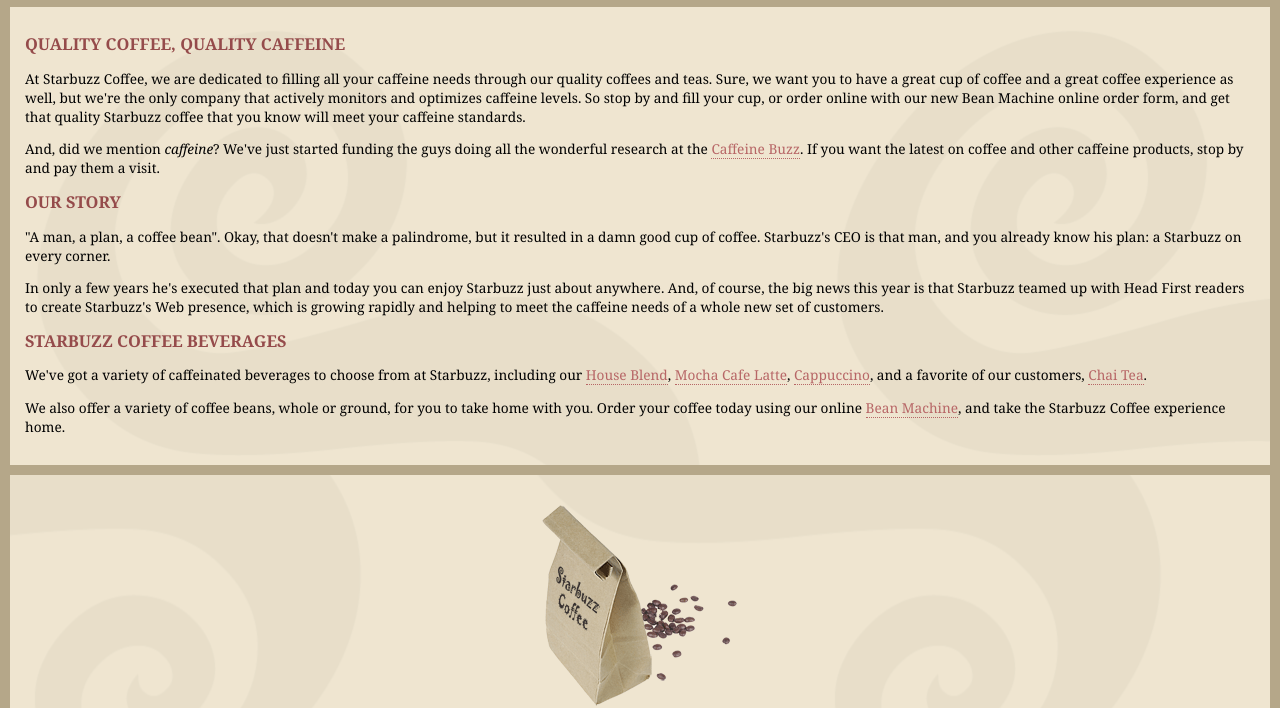
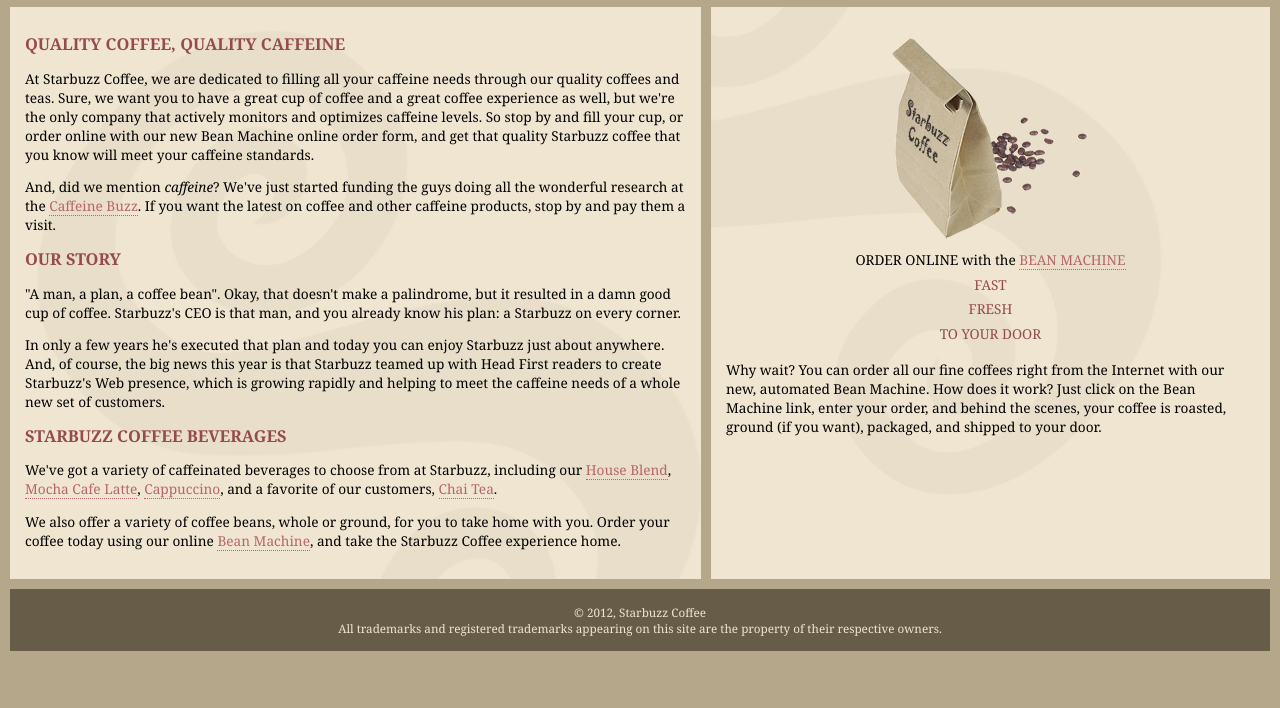
Before and after one commit to bostonhsu/HeadFirstHTMLandCSSLearning, a plain HTML site: page chapter11/tabledisplay/index.html in a window 1280 px wide. Shown: the part 121-829 px from the top of the page. After the commit the page ends 800 px from the top, so only its background shows below. Drawn offline with Linux system fonts and the light colour scheme.

Commit message:
Step11-7

```diff
--- a/chapter11/tabledisplay/index.html
+++ b/chapter11/tabledisplay/index.html
@@ -12,8 +12,8 @@
     <img src="images/header.gif" alt="Starbuzz Coffee header image">
   </div>
 
-  <div id="tablecontainer">
-    <div id="row">
+  <div id="tableContainer">
+    <div id="tableRow">
 
 
       <div id="main">
--- a/chapter11/tabledisplay/starbuzz.css
+++ b/chapter11/tabledisplay/starbuzz.css
@@ -7,22 +7,24 @@
 
 #header {
   background-color: #675c47;
-  margin:           10px;
+  margin: 10px 10px 0px 10px;
   height:           108px;
 }
 
 #main {
+  display: table-cell;
   background:       #efe5d0 url(images/background.gif) top left;
   font-size:        105%;
   padding:          15px;
-  margin:           0px 10px 10px 10px;
+  vertical-align: top;
 }
 
 #sidebar {
+  display: table-cell;
   background:       #efe5d0 url(images/background.gif) bottom right;
   font-size:        105%;
   padding:          15px;
-  margin:           0px 10px 10px 10px;
+  vertical-align: top;
 }
 
 #footer {
@@ -30,7 +32,7 @@
   color:            #efe5d0;
   text-align:       center;
   padding:          15px;
-  margin:           10px;
+  margin: 0px 10px 10px 10px;
   font-size:        90%;
 }
 
@@ -56,3 +58,12 @@
   text-decoration:  none;
   border-bottom:    thin dotted #675c47;
 }
+
+div#tableContainer {
+  display: table;
+  border-spacing: 10px;
+}
+
+div#tableRow {
+  display: table-row;
+}
```
